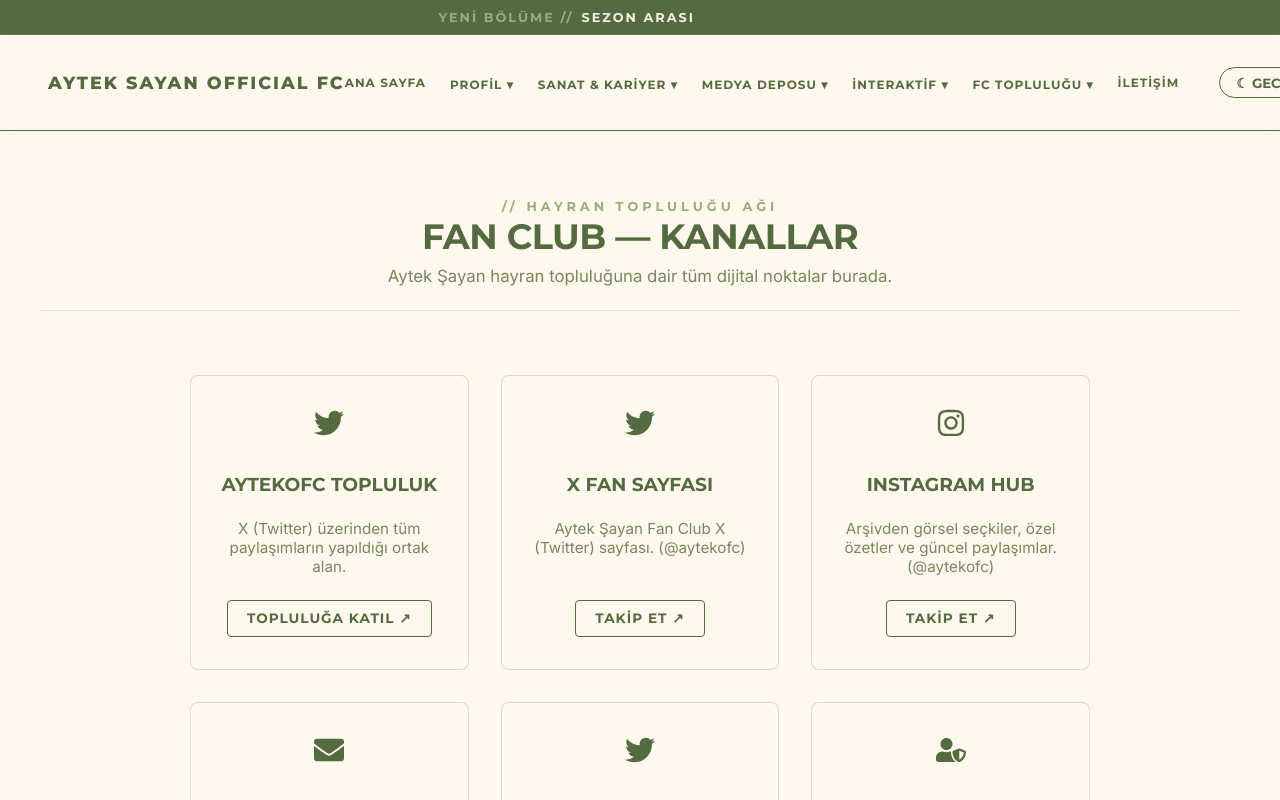
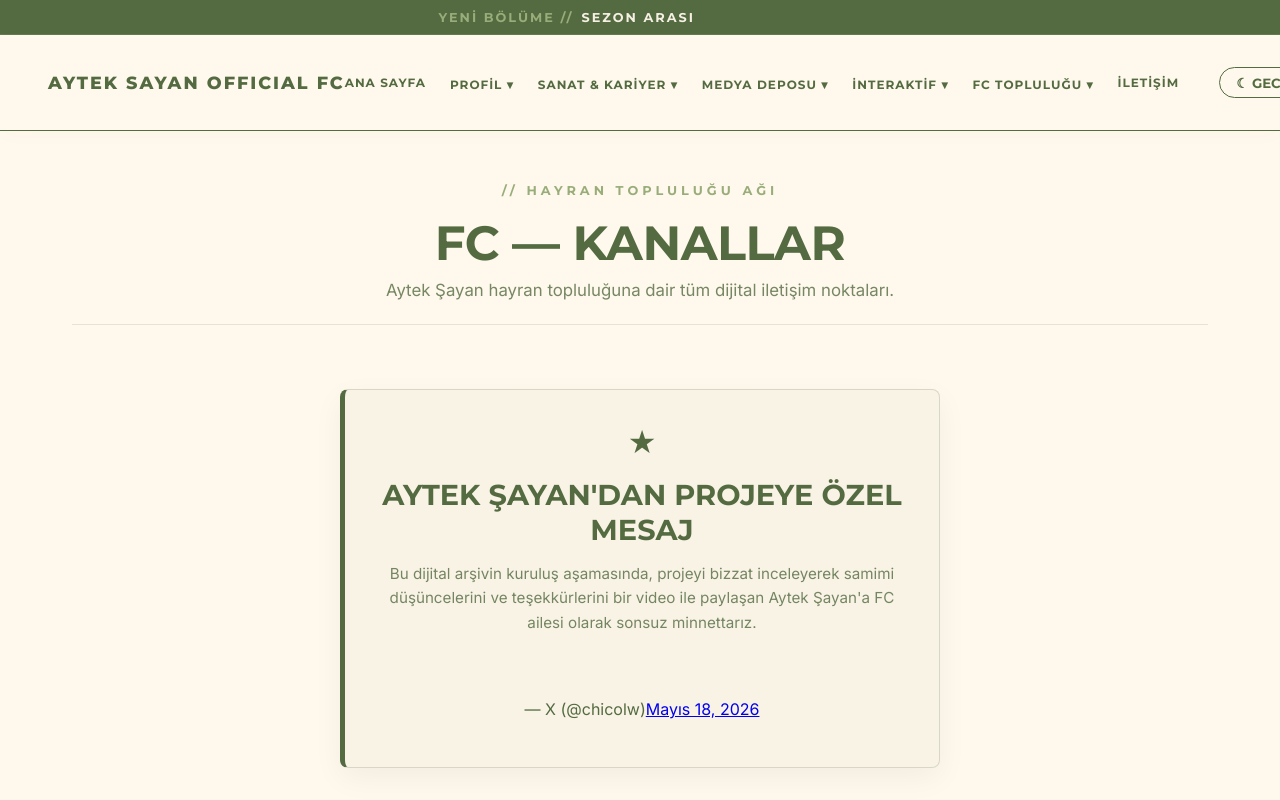
Before and after one commit to ebru1967/oyuncu-fan-projesi, a React (Vite) app: page /fc-hesaplar in a window 1280 px wide. Shown: the top 800 px of the page. Built offline with nearby package versions, Linux system fonts and the light colour scheme.

Commit message:
tesekkur videosu

```diff
--- a/src/pages/FCChannels.jsx
+++ b/src/pages/FCChannels.jsx
@@ -3,7 +3,7 @@
 
 function FCChannels() {
   return (
-    <div className="container animate-fade" style={{ padding: '4rem 0' }}>
+    <div className="press-editorial-wrapper animate-fade" style={{ paddingBottom: '4rem' }}>
 
       <style>{`
         .channel-grid {
@@ -52,14 +52,69 @@
           background-color: var(--accent-dark);
           color: var(--bg-main);
         }
+
+        /* ÖZEL TEŞEKKÜR VİDEOSU ALANI CSS */
+        .special-thanks-container {
+          max-width: 600px;
+          margin: 0 auto 5rem auto;
+          background: rgba(84, 107, 65, 0.03);
+          border: 1px solid rgba(84, 107, 65, 0.2);
+          border-left: 5px solid var(--accent-dark);
+          border-radius: 8px;
+          padding: 2rem;
+          text-align: center;
+          box-shadow: 0 10px 30px rgba(0,0,0,0.05);
+        }
+
+        .thanks-title {
+          font-family: var(--font-heading);
+          font-size: 1.8rem;
+          color: var(--accent-dark);
+          margin-bottom: 0.5rem;
+          margin-top: 0;
+        }
+
+        .thanks-desc {
+          font-size: 0.95rem;
+          line-height: 1.6;
+          opacity: 0.8;
+          margin-bottom: 2rem;
+        }
       `}</style>
 
-      <div className="section-header-editorial" style={{ textAlign: 'center', marginBottom: '4rem' }}>
-        {/* BOTLAR İÇİN NETLEŞTİRİLDİ */}
-        <span className="archive-badge">// HAYRAN TOPLULUĞU AĞI</span>
-        <h1 className="editorial-title">FAN CLUB — KANALLAR</h1>
-        <p className="editorial-subtitle">Aytek Şayan hayran topluluğuna dair tüm dijital noktalar burada.</p>
+      <div className="container">
+
+        {/* SAYFA BAŞLIĞI */}
+        <div className="section-header-editorial" style={{ textAlign: 'center', marginBottom: '4rem', paddingTop: '0', marginTop: '-3rem' }}>
+          <span className="archive-badge" style={{ display: 'inline-block', marginBottom: '1rem' }}>// HAYRAN TOPLULUĞU AĞI</span>
+          <h1 className="editorial-title" style={{ fontSize: '3rem' }}>FC — KANALLAR</h1>
+          <p className="editorial-subtitle">Aytek Şayan hayran topluluğuna dair tüm dijital iletişim noktaları.</p>
         </div>
+
+        {/* --- ÖZEL TEŞEKKÜR KÖŞESİ (YENİ EKLENDİ) --- */}
+        <div className="special-thanks-container animate-fade">
+          <div style={{ display: 'flex', justifyContent: 'center', marginBottom: '1rem', color: 'var(--accent-dark)' }}>
+            <span style={{ fontSize: '2rem' }}>★</span>
+          </div>
+          <h2 className="thanks-title">AYTEK ŞAYAN'DAN PROJEYE ÖZEL MESAJ</h2>
+          <p className="thanks-desc">
+            Bu dijital arşivin kuruluş aşamasında, projeyi bizzat inceleyerek samimi düşüncelerini ve teşekkürlerini bir video ile paylaşan Aytek Şayan'a FC ailesi olarak sonsuz minnettarız.
+          </p>
+
+          {/* X (TWITTER) VİDEO EMBED KODU */}
+          <div style={{ display: 'flex', justifyContent: 'center' }}>
+            <blockquote className="twitter-tweet" data-media-max-width="560">
+              <p lang="tr" dir="ltr">
+              </p>&mdash; X (@chicolw)
+              <a href="https://twitter.com/chicolw/status/2068762476846485524?ref_src=twsrc%5Etfw">
+                Mayıs 18, 2026
+              </a>
+            </blockquote>
+            {/* Embed kodunun çalışması için gereken script */}
+            <script async src="https://platform.twitter.com/widgets.js" charSet="utf-8"></script>
+          </div>
+        </div>
+        {/* -------------------------------------- */}
 
         <div className="channel-grid">
 
@@ -99,7 +154,7 @@
             </a>
           </div>
 
-        {/* E-Mail - YENİDEN DÜZENLENDİ */}
+          {/* E-Mail */}
           <div className="channel-card">
             <FaEnvelope size={30} style={{ color: 'var(--accent-dark)', marginBottom: '1rem' }} />
             <h3 style={{ color: 'var(--accent-dark)', marginBottom: '0.5rem', fontFamily: 'var(--font-heading)' }}>TOPLULUK İLETİŞİMİ</h3>
@@ -149,6 +204,7 @@
 
         </div>
       </div>
+    </div>
   );
 }
 
```
Lines whose indentation alone changed are shown as unchanged.
